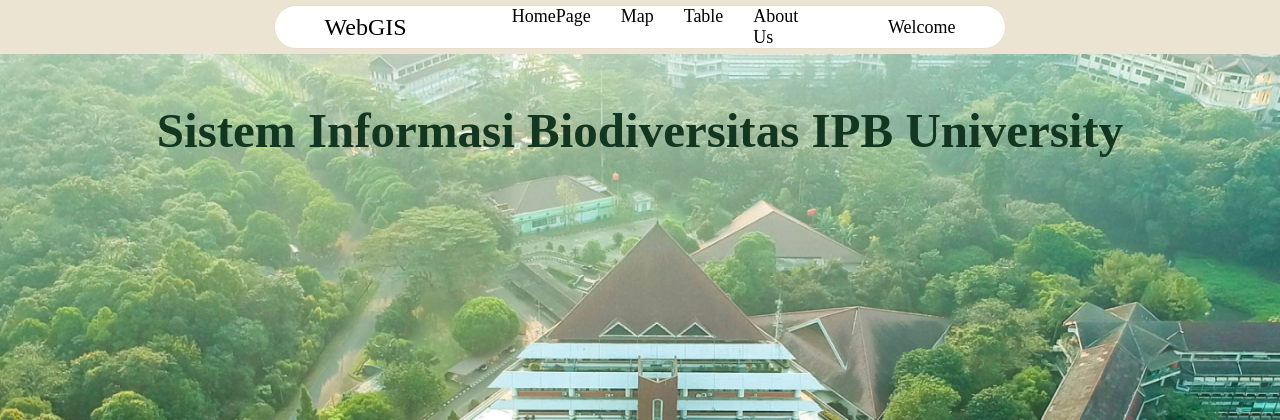
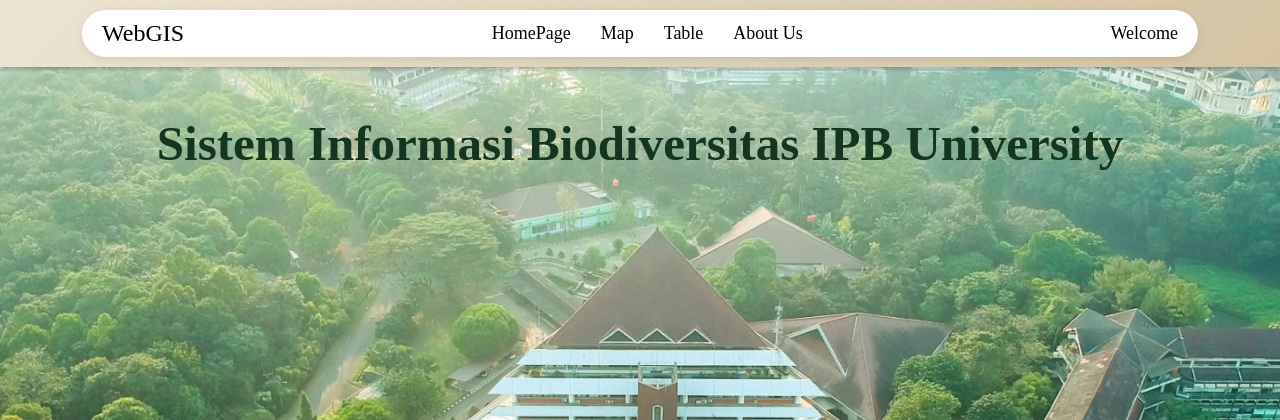
Before and after one commit to S1KomIPB/2024-K3-03-04, a PHP site: page /WebGIS_web/homepage.html in a window 1280 px wide. Shown: the top 420 px of the page. Run offline with PHP 8.4, Linux system fonts and the light colour scheme.

Commit message:
Connect all pages

```diff
--- a/Style/homepage.css
+++ b/Style/homepage.css
@@ -10,12 +10,6 @@
   height: 1080px;
 }
 
-.navbar {
-  background-color: salmon;
-  height: 5%;
-  margin-bottom: 0;
-  align-items: center;
-}
 
 .middle {
   flex: 1;
@@ -209,37 +203,29 @@
 }
 
 .navbar {
-  background-color: #ece4d3;
-  display: flex;
-  justify-content: center;
+  position: relative;
+  top: 0;
+  width: 100%;
+  z-index: 1000;
+  background: linear-gradient(135deg, #ECE4D3, #D5C3A1);
+  padding: 10px 20px;
+  box-shadow: 0 2px 4px rgba(0,0,0,0.25);
 }
 
 .navbar-container {
-  border-radius: 999px;
-  border: 1px solid var(--Color-Pallet-Secondary---Offwhite-S300, #e8dfca);
-  background: #fff;
   display: flex;
   justify-content: space-between;
   align-items: center;
-  background-color: #fff;
-  color: black;
-  padding: 0px 50px;
-}
-.navbar-container .left-section {
-  flex: 1;
-  margin-right: 40px;
+  background-color: white;
+  padding: 10px 20px;
+  border-radius: 30px;
+  width: 90%;
+  margin: 0 auto;
+  box-shadow: 0 2px 8px rgba(0, 0, 0, 0.1);
 }
 
-.navbar-container .center-section {
-  flex: 4;
+.center-section {
   display: flex;
-  justify-content: center;
-  padding: 0 50px;
-}
-
-.navbar-container .right-section {
-  flex: 1;
-  text-align: right;
 }
 
 .logo {
--- a/TablePage/DataTable.html
+++ b/TablePage/DataTable.html
@@ -19,9 +19,9 @@
         <span class="logo">WebGIS</span>
       </div>
       <div class="center-section">
-        <a href="#" class="nav-link">HomePage</a>
-        <a href="#" class="nav-link">Map</a>
-        <a href="#" class="nav-link">Table</a>
+        <a href="../WebGIS_web/homepage.html" class="nav-link">HomePage</a>
+        <a href="../Map/map.html" class="nav-link">Map</a>
+        <a href="DataTable.html" class="nav-link">Table</a>
         <a href="#" class="nav-link">About Us</a>
       </div>
       <div class="right-section">
--- a/WebGIS_web/homepage.html
+++ b/WebGIS_web/homepage.html
@@ -12,13 +12,13 @@
             <span class="logo">WebGIS</span>
           </div>
           <div class="center-section">
-            <a href="#" class="nav-link">HomePage</a>
-            <a href="#" class="nav-link">Map</a>
-            <a href="#" class="nav-link">Table</a>
-            <a href="#" class="nav-link">About Us</a>
+            <a href="homepage.html" class="nav-link">HomePage</a>
+            <a href="../map/map.html" class="nav-link">Map</a>
+            <a href="../TablePage/DataTable.html" class="nav-link">Table</a>
+            <a href="" class="nav-link">About Us</a>
           </div>
           <div class="right-section">
-            <span class="welcome-text">Welcome</span>
+            <div class="welcome-text">Welcome</div>
           </div>
         </div>
       </nav>
@@ -28,14 +28,14 @@
             <h1>Sistem Informasi Biodiversitas IPB University</h1>
           </div>
           <div class="map-table">
-            <a href="instagram.com">
+            <a href="../TablePage/DataTable.html">
+              <button class="btn-map">
+                <img src="../Media/Images/Homepage/image3.png" alt="Icon" />
+              </button>
+            </a>
+            <a href="../Map/map.html">
               <button class="btn-map">
                 <img src="../Media/Images/Homepage/image4.png" alt="Icon" />
-              </button>
-            </a>
-            <a href="instagram.com">
-              <button class="btn-map">
-                <img src="../Media/Images/Homepage/image3.png" alt="Icon" />
               </button>
             </a>
           </div>
```
